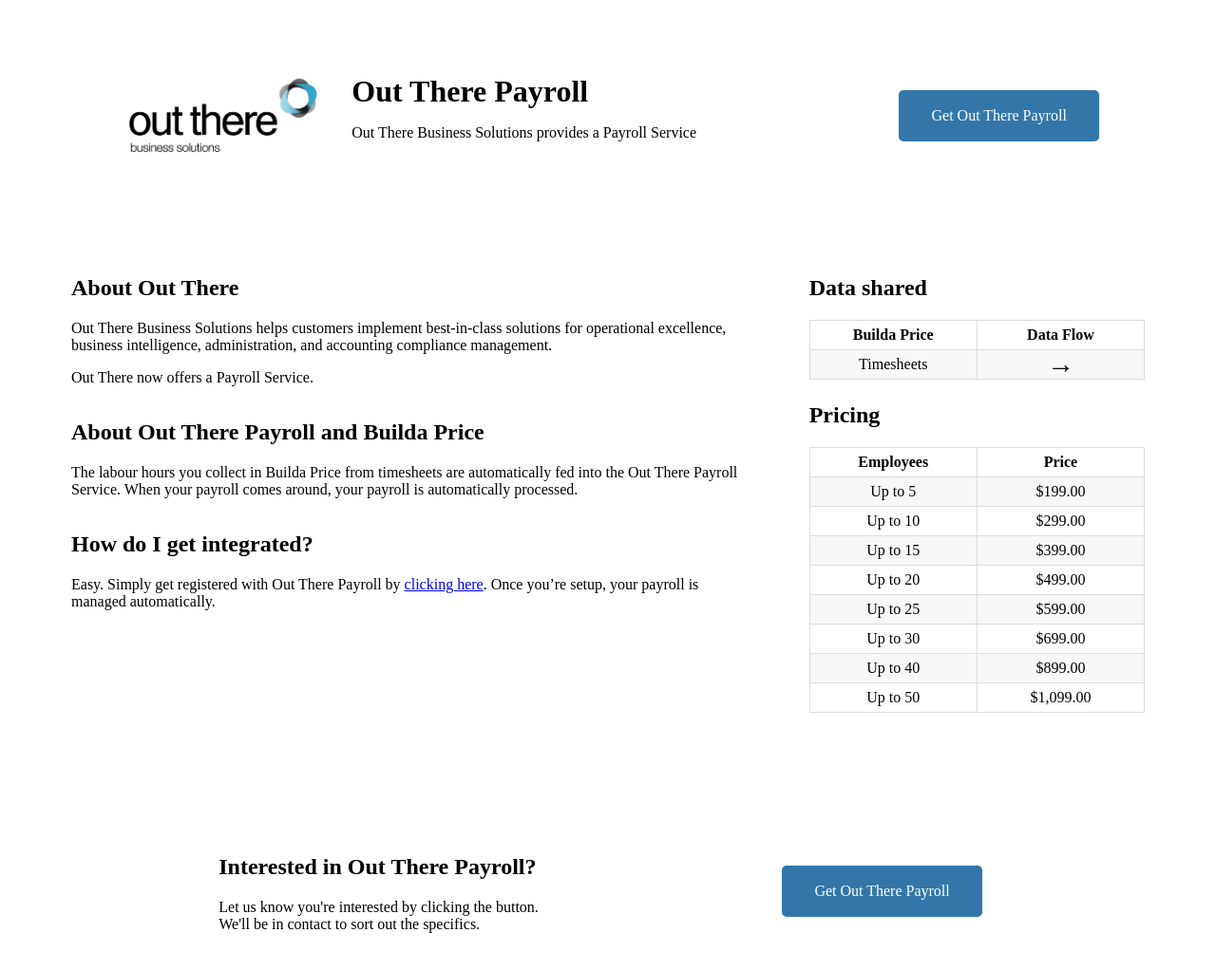
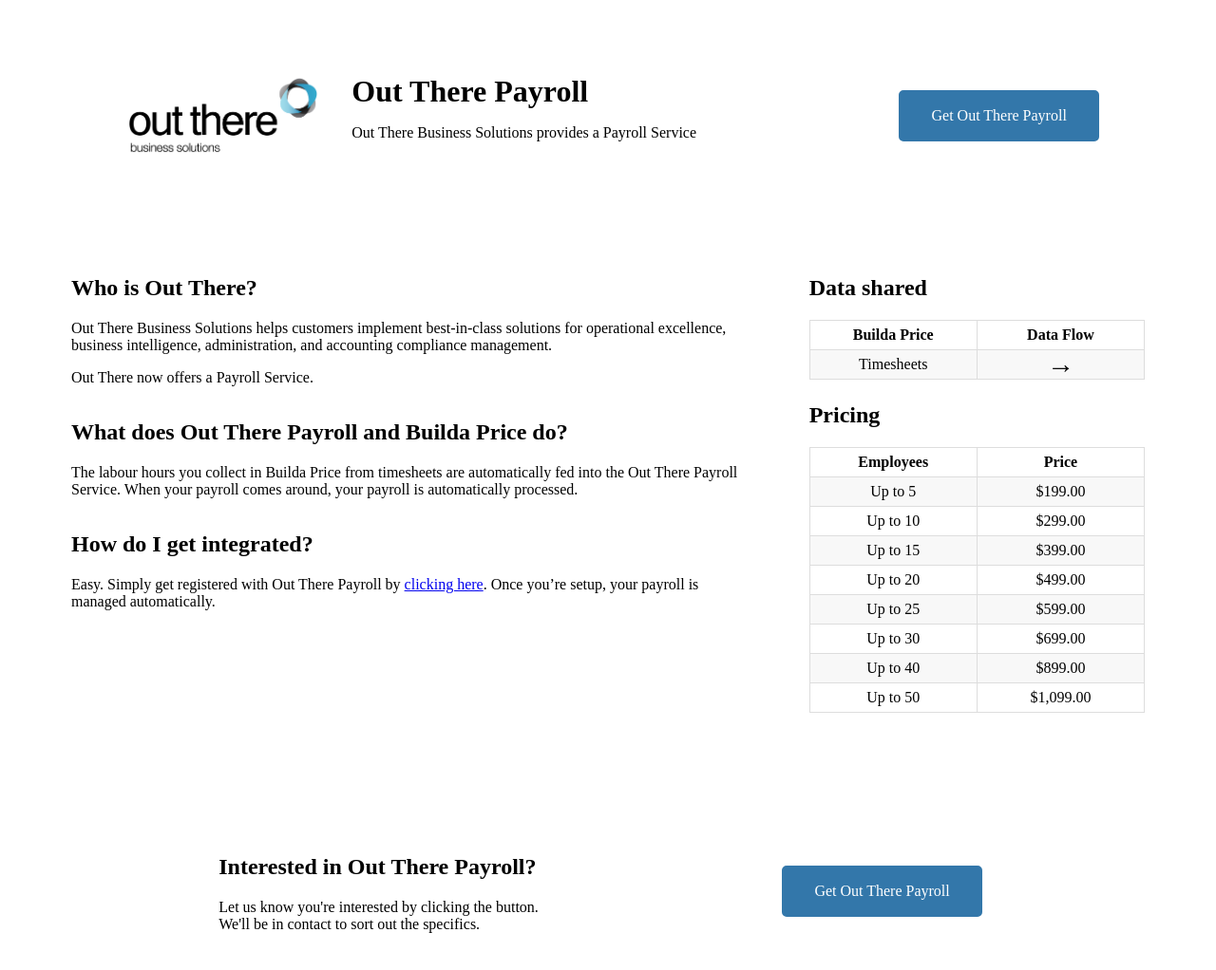
Before and after one commit to outtherenz/advertisements, a Jekyll site: the page built from promotions/out-there-business-solutions-payroll-promotion.md, in a window 1280 px wide. Shown: the top 1022 px of the page at 95% size. Built offline with Jekyll 4.4.1, drawn with Linux system fonts in a browser that asks for light colours; Markdown is read by kramdown in place of the engine named in the settings.

Commit message:
Update from Forestry.io - Updated out-there-business-solutions-payroll-promotion.md

```diff
--- a/promotions/out-there-business-solutions-payroll-promotion.md
+++ b/promotions/out-there-business-solutions-payroll-promotion.md
@@ -51,13 +51,13 @@
 - promotions
 
 ---
-## About Out There
+## Who is Out There?
 
 Out There Business Solutions helps customers implement best-in-class solutions for operational excellence, business intelligence, administration, and accounting compliance management.
 
 Out There now offers a Payroll Service.
 
-## About Out There Payroll and Builda Price
+## What does Out There Payroll and Builda Price do?
 
 The labour hours you collect in Builda Price from timesheets are automatically fed into the Out There Payroll Service. When your payroll comes around, your payroll is automatically processed.
 
```
